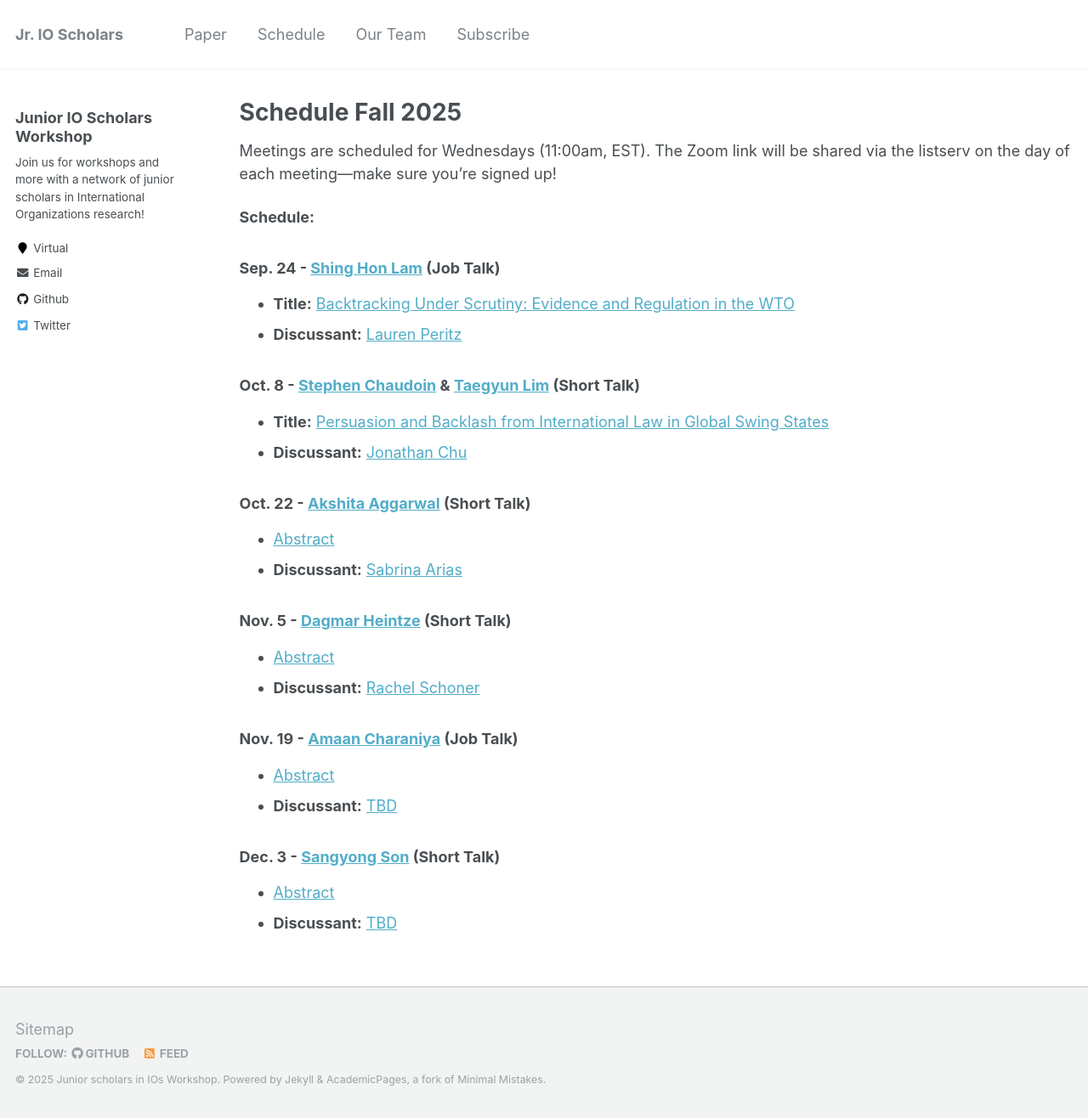
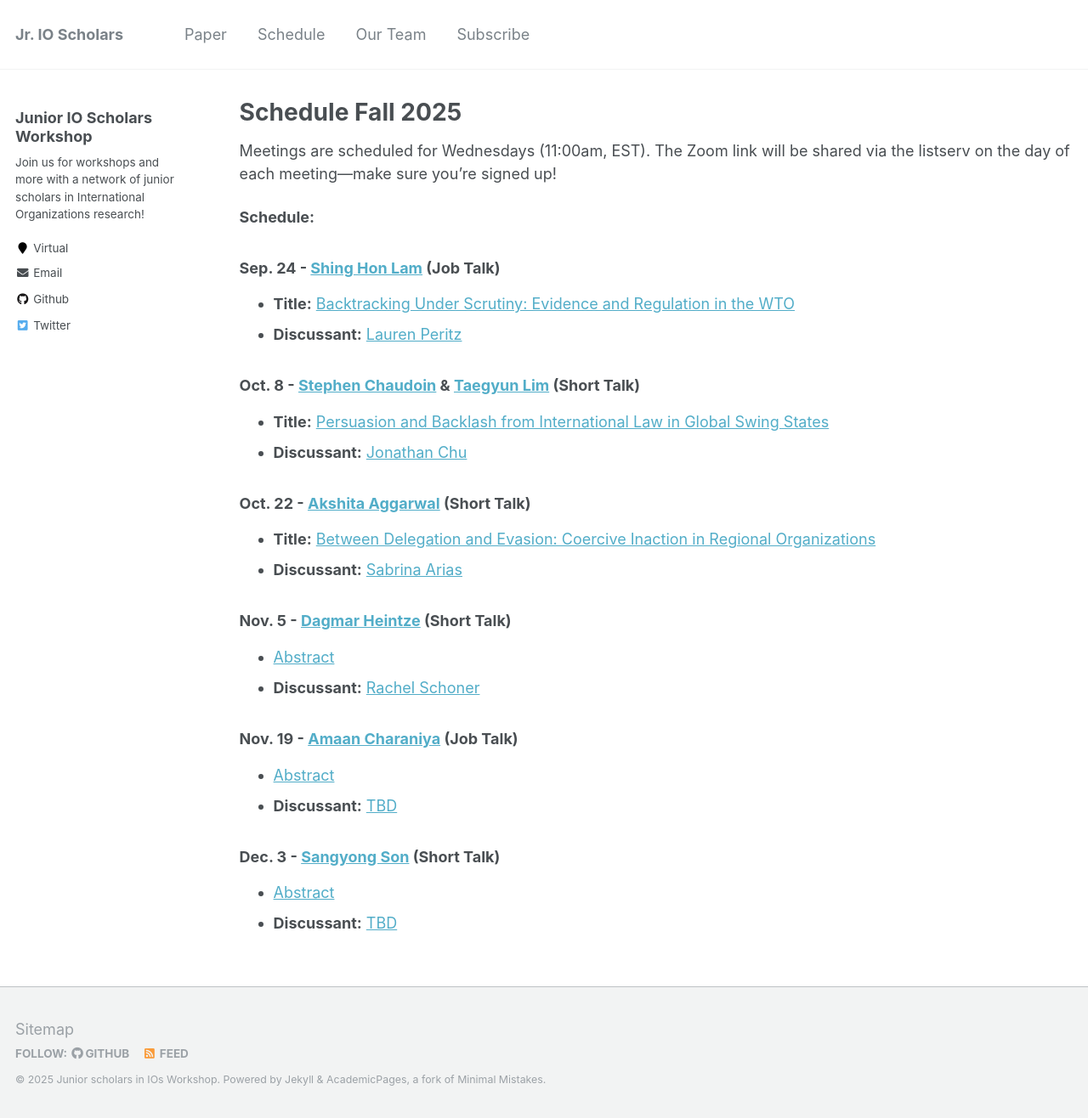
Before and after one commit to IO-workshop/IO-workshop.github.io, a Jekyll site: the page built from _pages/schedule.md, in a window 1280 px wide and 1316 px high. Shown: the whole window at 85% size. Built offline with Jekyll 4.4.1, drawn with Linux system fonts in a browser that asks for light colours.

Commit message:
schedule update

```diff
--- a/_pages/schedule.md
+++ b/_pages/schedule.md
@@ -21,7 +21,7 @@ The Zoom link will be shared via the listserv on the day of each meeting—make
 
 ### Oct. 22 - [Akshita Aggarwal](https://politicalscience.columbian.gwu.edu/akshita-aggarwal) (Short Talk)
 
-- [Abstract](https://io-workshop.github.io/files/Abstract_Akshita_Aggarwal.pdf)
+- **Title:** [Between Delegation and Evasion: Coercive Inaction in Regional Organizations](https://io-workshop.github.io/files/Paper_Akshita_Aggarwal.pdf)
 - **Discussant:** [Sabrina Arias](https://sabrinabarias.com)
 
 ### Nov. 5 - [Dagmar Heintze](https://epps.utdallas.edu/phd-students/dagmar-heintze/) (Short Talk)
```
Also changed, not shown: 1 other file.
